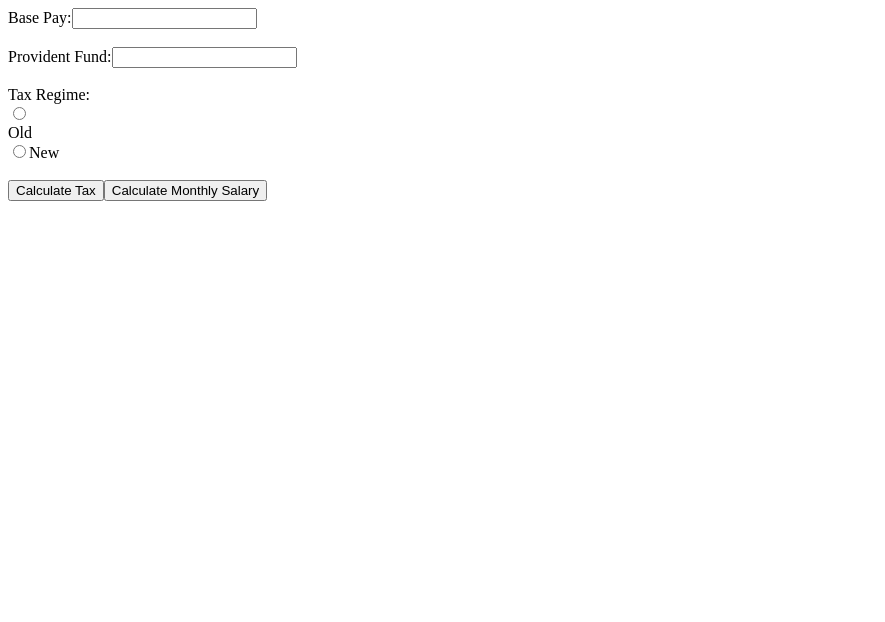
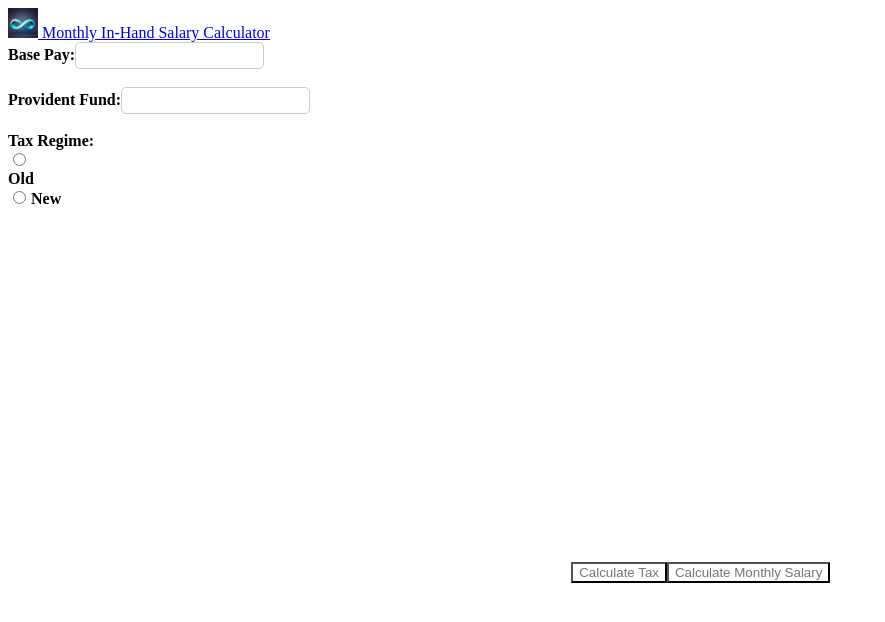
Before and after one commit to anantraghuvanshi/monthly-inhand-salary-calculator, an Angular app: page / in a window 1280 px wide. Shown: the top 622 px of the page, without its empty margins (0-885 px from the left). Built offline with nearby package versions, Linux system fonts and the light colour scheme.

Commit message:
buttons animation added

```diff
--- a/src/app/app.component.html
+++ b/src/app/app.component.html
@@ -1 +1 @@
-<app-salary-calculator></app-salary-calculator>
+<app-header></app-header> <app-salary-calculator></app-salary-calculator>
--- a/src/app/salary-calculator-component/salary-calculator-component.css
+++ b/src/app/salary-calculator-component/salary-calculator-component.css
@@ -0,0 +1,84 @@
+  label {
+    font-weight: bold;
+    margin-bottom: 5px;
+  }
+
+  input[type='number'] {
+    padding: 5px;
+    border: 1px solid #ccc;
+    border-radius: 5px;
+  }
+
+  input[type='radio'] {
+    margin-right: 5px;
+  }
+  .text-box {
+    margin-left: 44vw;
+   margin-top: 42vh;
+   margin-right: 40ch;
+}
+
+  .btn:link,
+  .btn:visited {
+      text-transform: uppercase;
+      text-decoration: none;
+      padding: 15px 40px;
+      display: inline-block;
+      border-radius: 100px;
+      transition: all .2s;
+      position: absolute;
+  }
+
+  .btn:hover {
+      transform: translateY(-3px);
+      box-shadow: 0 10px 20px rgba(0, 0, 0, 0.2);
+  }
+
+  .btn:active {
+      transform: translateY(-1px);
+      box-shadow: 0 5px 10px rgba(0, 0, 0, 0.2);
+  }
+
+  .btn-white {
+      background-color: #fff;
+      color: #777;
+  }
+
+  .btn::after {
+      content: "";
+      display: inline-block;
+      height: 100%;
+      width: 100%;
+      border-radius: 100px;
+      position: absolute;
+      top: 0;
+      left: 0;
+      z-index: -1;
+      transition: all .4s;
+  }
+
+  .btn-white::after {
+      background-color: #fff;
+  }
+
+  .btn:hover::after {
+      transform: scaleX(1.4) scaleY(1.6);
+      opacity: 0;
+  }
+
+  .btn-animated {
+      animation: moveInBottom 5s ease-out;
+      animation-fill-mode: backwards;
+  }
+
+  @keyframes moveInBottom {
+      0% {
+          opacity: 0;
+          transform: translateY(30px);
+      }
+
+      100% {
+          opacity: 1;
+          transform: translateY(0px);
+      }
+  }
--- a/src/app/salary-calculator-component/salary-calculator.component.html
+++ b/src/app/salary-calculator-component/salary-calculator.component.html
@@ -39,9 +39,14 @@
     />
 
     <label for="new">New</label><br /><br />
-    <div class="form-control">
-      <button (click)="calculateTax()">Calculate Tax</button>
-      <button (click)="monthlySalary = calculateMonthlySalary()">
+    <div class="text-box">
+      <button class="btn btn-white btn-animate" (click)="calculateTax()">
+        Calculate Tax
+      </button>
+      <button
+        class="btn btn-white btn-animate"
+        (click)="monthlySalary = calculateMonthlySalary()"
+      >
         Calculate Monthly Salary
       </button>
     </div>
```
Also changed, not shown: 1 other file (tests, documents, lock files or other folders).
